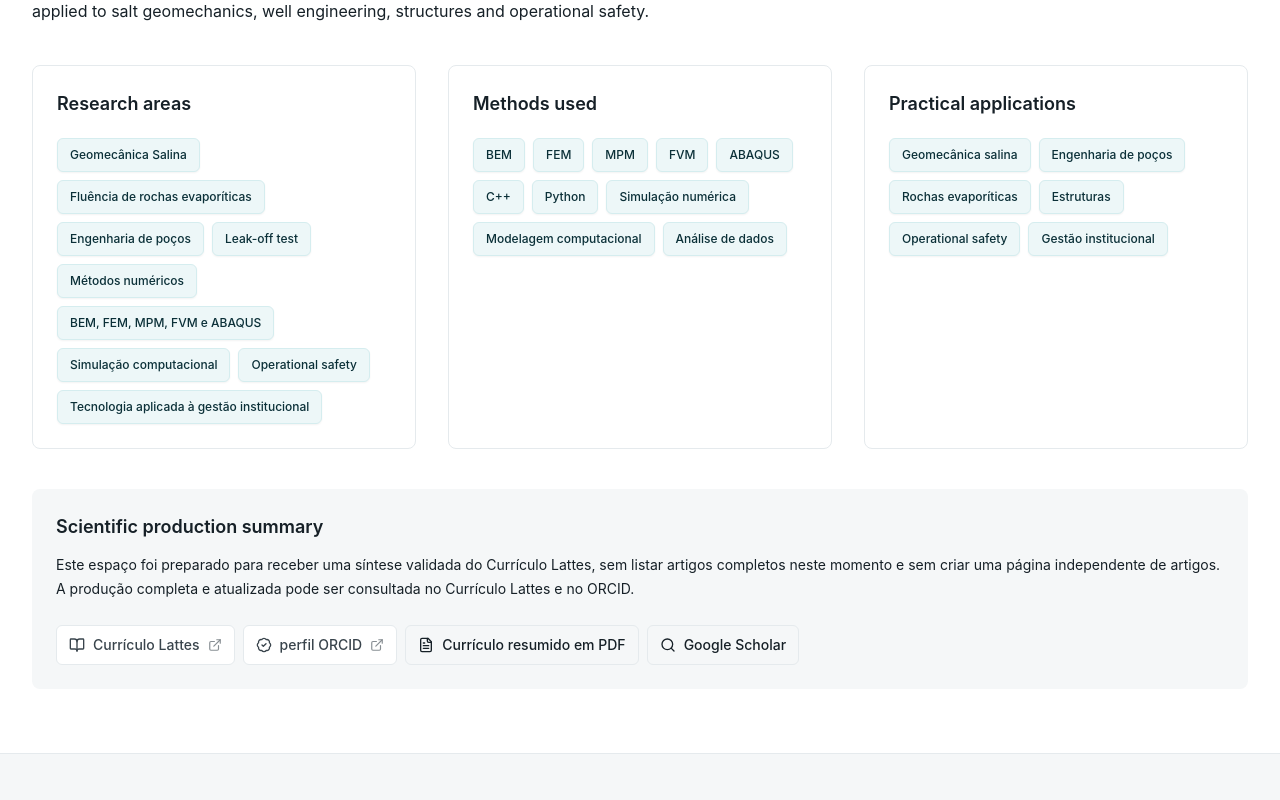
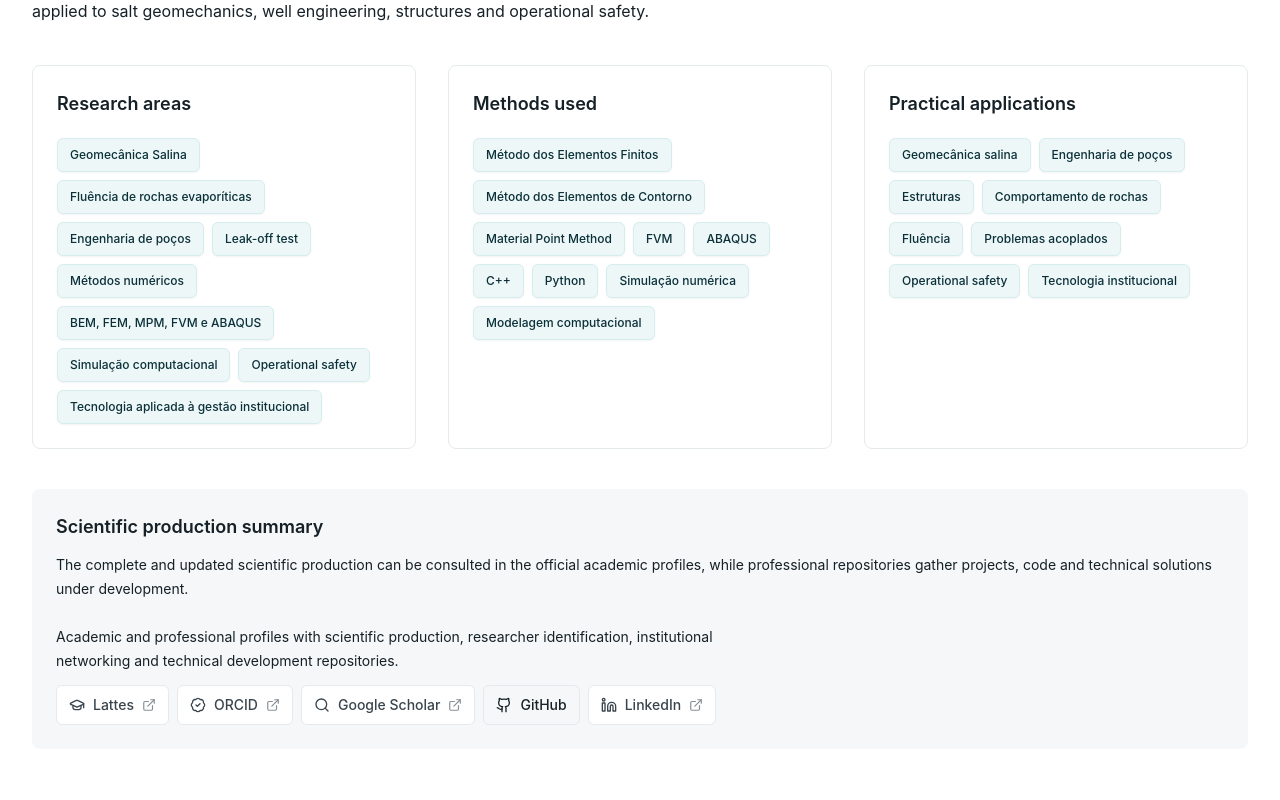
Before and after one commit to Themisson/shieldworks, a Next.js app: page /pesquisa in a window 1280 px wide. Shown: the part 340-1140 px from the top of the page. Built offline with nearby package versions, Linux system fonts and the light colour scheme.

Commit message:
Refine professional links and research content

```diff
--- a/src/app/page.tsx
+++ b/src/app/page.tsx
@@ -1,4 +1,5 @@
 import { ArrowRight, CheckCircle2 } from "lucide-react";
+import { ProfessionalLinks } from "@/components/ProfessionalLinks";
 import { Badge } from "@/components/badge";
 import { ButtonLink } from "@/components/button-link";
 import { ServiceCard, SystemCard } from "@/components/card";
@@ -104,10 +105,10 @@ export default function Home() {
               description="A produção científica envolve geomecânica, engenharia de petróleo, estruturas, segurança operacional e tecnologia aplicada à gestão institucional."
             />
             <div className="mt-8">
-              <ButtonLink href={brand.lattes} variant="secondary">Acessar Currículo Lattes</ButtonLink>
+              <ProfessionalLinks />
             </div>
             <p className="mt-4 text-xs text-graphite-500">
-              Espaços futuros: ORCID, Google Scholar, ResearchGate e currículo resumido em PDF.
+              Produção acadêmica, identificação científica e repositórios profissionais.
             </p>
           </div>
           <div className="flex flex-wrap gap-2">
--- a/src/app/pesquisa/page.tsx
+++ b/src/app/pesquisa/page.tsx
@@ -1,16 +1,36 @@
 import type { Metadata } from "next";
-import { AcademicLinks } from "@/components/academic-links";
+import { ProfessionalLinks } from "@/components/ProfessionalLinks";
 import { Badge } from "@/components/badge";
 import { SectionTitle } from "@/components/section-title";
 import { researchAreas } from "@/data/site";
 
 export const metadata: Metadata = {
-  title: "Pesquisa",
-  description: "Pesquisa aplicada em geomecânica, engenharia de petróleo, estruturas e métodos computacionais."
+  title: "Pesquisa | ShieldWorks",
+  description:
+    "Pesquisa aplicada em geomecânica salina, engenharia de poços, modelagem numérica, ABAQUS, C++, Python, Método dos Elementos Finitos, Método dos Elementos de Contorno e métodos computacionais."
 };
 
-const methods = ["BEM", "FEM", "MPM", "FVM", "ABAQUS", "C++", "Python", "Simulação numérica", "Modelagem computacional", "Análise de dados"];
-const applications = ["Geomecânica salina", "Engenharia de poços", "Rochas evaporíticas", "Estruturas", "Segurança operacional", "Gestão institucional"];
+const methods = [
+  "Método dos Elementos Finitos",
+  "Método dos Elementos de Contorno",
+  "Material Point Method",
+  "FVM",
+  "ABAQUS",
+  "C++",
+  "Python",
+  "Simulação numérica",
+  "Modelagem computacional"
+];
+const applications = [
+  "Geomecânica salina",
+  "Engenharia de poços",
+  "Estruturas",
+  "Comportamento de rochas",
+  "Fluência",
+  "Problemas acoplados",
+  "Segurança operacional",
+  "Tecnologia institucional"
+];
 
 export default function PesquisaPage() {
   return (
@@ -50,12 +70,11 @@ export default function PesquisaPage() {
         <div className="mt-10 rounded-lg bg-graphite-50 p-6">
           <h2 className="text-lg font-semibold text-graphite-900">Produção científica resumida</h2>
           <p className="mt-3 text-sm leading-6 text-graphite-600">
-            Este espaço foi preparado para receber uma síntese validada do Currículo Lattes, sem listar artigos
-            completos neste momento e sem criar uma página independente de artigos. A produção completa e atualizada
-            pode ser consultada no Currículo Lattes e no ORCID.
+            A produção científica completa e atualizada pode ser consultada nos perfis acadêmicos oficiais, enquanto
+            os repositórios profissionais reúnem projetos, códigos e soluções técnicas em desenvolvimento.
           </p>
           <div className="mt-6">
-            <AcademicLinks />
+            <ProfessionalLinks />
           </div>
         </div>
       </div>
--- /dev/null
+++ b/src/components/ProfessionalLinks.tsx
@@ -0,0 +1,77 @@
+import type { LucideIcon } from "lucide-react";
+import { BadgeCheck, ExternalLink, Github, GraduationCap, Linkedin, Search } from "lucide-react";
+import { professionalLinks } from "@/data/site";
+
+const iconMap: Record<string, LucideIcon> = {
+  Lattes: GraduationCap,
+  ORCID: BadgeCheck,
+  "Google Acadêmico": Search,
+  GitHub: Github,
+  LinkedIn: Linkedin
+};
+
+export function ProfessionalLinks({ compact = false }: { compact?: boolean }) {
+  return (
+    <div>
+      {!compact ? (
+        <p className="mb-3 max-w-2xl text-sm leading-6 text-graphite-600">
+          Perfis acadêmicos e profissionais com produção científica, identificação de pesquisador, networking
+          institucional e repositórios de desenvolvimento técnico.
+        </p>
+      ) : null}
+      <nav className="flex flex-wrap gap-2" aria-label="Perfis acadêmicos e profissionais">
+        {professionalLinks.map((link) => {
+          const Icon = iconMap[link.label] || ExternalLink;
+          const isPlaceholder = link.isPlaceholder;
+          const className = `group relative inline-flex min-h-10 items-center gap-2 rounded-md border px-3 py-2 text-sm font-medium transition focus:outline-none focus:ring-4 focus:ring-petroleum-100 ${
+            isPlaceholder
+              ? "cursor-not-allowed border-graphite-100 bg-graphite-50 text-graphite-400"
+              : "border-graphite-100 bg-white text-graphite-700 hover:border-petroleum-100 hover:bg-petroleum-50 hover:text-petroleum-900"
+          }`;
+          const content = (
+            <>
+              <Icon className="h-4 w-4" aria-hidden="true" />
+              {!compact ? <span>{link.label}</span> : null}
+              {!isPlaceholder ? <ExternalLink className="h-3.5 w-3.5 opacity-60" aria-hidden="true" /> : null}
+              <span
+                role="tooltip"
+                className="pointer-events-none absolute left-1/2 top-full z-20 mt-2 hidden max-w-56 -translate-x-1/2 rounded-md bg-graphite-900 px-3 py-2 text-center text-xs font-medium leading-4 text-white shadow-soft group-hover:block group-focus-visible:block"
+              >
+                {link.tooltip}
+              </span>
+            </>
+          );
+
+          if (isPlaceholder) {
+            return (
+              <span
+                key={link.label}
+                className={className}
+                aria-label={`${link.tooltip}. Link aguardando atualização.`}
+                aria-disabled="true"
+                tabIndex={0}
+                title={`${link.tooltip} — aguardando atualização`}
+              >
+                {content}
+              </span>
+            );
+          }
+
+          return (
+            <a
+              key={link.label}
+              href={link.href}
+              className={className}
+              target="_blank"
+              rel="noopener noreferrer"
+              aria-label={link.tooltip}
+              title={link.tooltip}
+            >
+              {content}
+            </a>
+          );
+        })}
+      </nav>
+    </div>
+  );
+}
--- a/src/components/academic-links.tsx
+++ /dev/null
@@ -1,71 +0,0 @@
-import { BadgeCheck, BookOpen, ExternalLink, FileText, Search } from "lucide-react";
-import { brand } from "@/data/site";
-
-const links = [
-  {
-    label: "Acessar Currículo Lattes",
-    href: brand.lattes,
-    icon: BookOpen,
-    active: true
-  },
-  {
-    label: "Acessar perfil ORCID",
-    href: brand.orcid,
-    icon: BadgeCheck,
-    active: true
-  },
-  {
-    label: "Currículo resumido em PDF — em breve",
-    href: brand.resume,
-    icon: FileText,
-    active: false
-  },
-  {
-    label: "Google Scholar — em breve",
-    href: brand.scholar,
-    icon: Search,
-    active: false
-  }
-];
-
-export function AcademicLinks({ compact = false }: { compact?: boolean }) {
-  return (
-    <nav className="flex flex-wrap gap-2" aria-label="Perfis acadêmicos">
-      {links.map((link) => {
-        const Icon = link.icon;
-        const className = `group relative inline-flex min-h-10 items-center gap-2 rounded-md border px-3 py-2 text-sm font-medium transition focus:outline-none focus:ring-4 focus:ring-petroleum-100 ${
-          link.active
-            ? "border-graphite-100 bg-white text-graphite-700 hover:border-petroleum-100 hover:bg-petroleum-50 hover:text-petroleum-900"
-            : "cursor-not-allowed border-graphite-100 bg-graphite-50 text-graphite-400"
-        }`;
-        const content = (
-          <>
-            <Icon className="h-4 w-4" aria-hidden="true" />
-            {!compact ? <span>{link.label.replace("Acessar ", "").replace(" — em breve", "")}</span> : null}
-            {link.active ? <ExternalLink className="h-3.5 w-3.5 opacity-60" aria-hidden="true" /> : null}
-            <span
-              role="tooltip"
-              className="pointer-events-none absolute left-1/2 top-full z-20 mt-2 hidden max-w-56 -translate-x-1/2 rounded-md bg-graphite-900 px-3 py-2 text-center text-xs font-medium leading-4 text-white shadow-soft group-hover:block group-focus-visible:block"
-            >
-              {link.label}
-            </span>
-          </>
-        );
-
-        if (!link.active) {
-          return (
-            <span key={link.label} className={className} aria-disabled="true" tabIndex={0}>
-              {content}
-            </span>
-          );
-        }
-
-        return (
-          <a key={link.label} href={link.href} className={className} target="_blank" rel="noopener noreferrer" aria-label={link.label}>
-            {content}
-          </a>
-        );
-      })}
-    </nav>
-  );
-}
--- a/src/components/footer.tsx
+++ b/src/components/footer.tsx
@@ -1,5 +1,5 @@
 import Link from "next/link";
-import { AcademicLinks } from "@/components/academic-links";
+import { ProfessionalLinks } from "@/components/ProfessionalLinks";
 import { Logo } from "@/components/logo";
 import { brand, navItems } from "@/data/site";
 
@@ -18,7 +18,7 @@ export function Footer() {
             representam, por si, sistemas oficiais de qualquer órgão público.
           </p>
           <div className="mt-5">
-            <AcademicLinks compact />
+            <ProfessionalLinks compact />
           </div>
         </div>
         <div>
--- a/src/data/site.ts
+++ b/src/data/site.ts
@@ -11,6 +11,13 @@ import {
   ShieldCheck
 } from "lucide-react";
 
+export type ProfessionalLink = {
+  label: string;
+  href: string;
+  tooltip: string;
+  isPlaceholder?: boolean;
+};
+
 export const brand = {
   name: "ShieldWorks",
   tagline: "Engenharia, Pesquisa, Segurança e Tecnologia Aplicada",
@@ -19,9 +26,41 @@ export const brand = {
   lattesId: "5757459332162874",
   orcid: "https://orcid.org/0000-0002-1215-3691",
   orcidId: "0000-0002-1215-3691",
-  scholar: "[Inserir Google Scholar]",
-  resume: "[Inserir currículo resumido em PDF]"
+  scholar: "https://scholar.google.com/citations?user=qtuT18cAAAAJ&hl=pt-BR",
+  linkedin: "https://www.linkedin.com/in/themisson-vasconcelos-8a5b05183"
 };
+
+// Substituir pelo usuário real do GitHub quando definido.
+export const githubUrl = "https://github.com/SEU-USUARIO";
+
+export const professionalLinks: ProfessionalLink[] = [
+  {
+    label: "Lattes",
+    href: brand.lattes,
+    tooltip: "Acessar Currículo Lattes"
+  },
+  {
+    label: "ORCID",
+    href: brand.orcid,
+    tooltip: "Acessar perfil ORCID"
+  },
+  {
+    label: "Google Acadêmico",
+    href: brand.scholar,
+    tooltip: "Acessar Google Acadêmico"
+  },
+  {
+    label: "GitHub",
+    href: githubUrl,
+    tooltip: "Acessar GitHub",
+    isPlaceholder: true
+  },
+  {
+    label: "LinkedIn",
+    href: brand.linkedin,
+    tooltip: "Acessar LinkedIn"
+  }
+];
 
 export const navItems = [
   { label: "Início", href: "/" },
--- a/src/i18n/translations.ts
+++ b/src/i18n/translations.ts
@@ -44,7 +44,16 @@ export const translations: Record<string, string> = {
   "Métodos computacionais conectados a problemas reais.": "Computational methods connected to real problems.",
   "A produção científica envolve geomecânica, engenharia de petróleo, estruturas, segurança operacional e tecnologia aplicada à gestão institucional.": "The scientific production involves geomechanics, petroleum engineering, structures, operational safety and technology applied to institutional management.",
   "Acessar Currículo Lattes": "Access Lattes résumé",
-  "Espaços futuros: ORCID, Google Scholar, ResearchGate e currículo resumido em PDF.": "Future spaces: ORCID, Google Scholar, ResearchGate and summarized résumé in PDF.",
+  "Acessar perfil ORCID": "Access ORCID profile",
+  "Acessar Google Acadêmico": "Access Google Scholar",
+  "Acessar GitHub": "Access GitHub",
+  "Acessar LinkedIn": "Access LinkedIn",
+  "Google Acadêmico": "Google Scholar",
+  "LinkedIn": "LinkedIn",
+  "GitHub": "GitHub",
+  "Lattes": "Lattes",
+  "ORCID": "ORCID",
+  "Produção acadêmica, identificação científica e repositórios profissionais.": "Academic production, scientific identification and professional repositories.",
   "Apoio metodológico e produção científica com rigor.": "Methodological support and scientific production with rigor.",
   "Atuação consultiva para estruturar projetos, TCCs, artigos, relatórios técnicos, apresentações e submissão científica.": "Consultative support to structure projects, undergraduate theses, papers, technical reports, presentations and scientific submissions.",
   "Os serviços possuem caráter consultivo, orientativo e revisional, respeitando a autoria, a integridade acadêmica e as normas das instituições de ensino.": "The services are consultative, advisory and review-oriented, respecting authorship, academic integrity and each institution's rules.",
@@ -87,8 +96,8 @@ export const translations: Record<string, string> = {
   "Métodos utilizados": "Methods used",
   "Aplicações práticas": "Practical applications",
   "Produção científica resumida": "Scientific production summary",
-  "Currículo PDF": "PDF résumé",
-  "A produção completa e atualizada pode ser consultada no Currículo Lattes e no ORCID.": "The complete and updated production can be consulted on the Lattes résumé and ORCID.",
+  "A produção científica completa e atualizada pode ser consultada nos perfis acadêmicos oficiais, enquanto os repositórios profissionais reúnem projetos, códigos e soluções técnicas em desenvolvimento.": "The complete and updated scientific production can be consulted in the official academic profiles, while professional repositories gather projects, code and technical solutions under development.",
+  "Perfis acadêmicos e profissionais com produção científica, identificação de pesquisador, networking institucional e repositórios de desenvolvimento técnico.": "Academic and professional profiles with scientific production, researcher identification, institutional networking and technical development repositories.",
 
   "Assessoria Acadêmica e Produção Científica": "Academic Advisory and Scientific Production",
   "Apoio técnico e metodológico para trabalhos acadêmicos e científicos.": "Technical and methodological support for academic and scientific work.",
```
Also changed, not shown: src/app/sobre/page.tsx (+5 -4 lines), src/app/solucoes/page.tsx (+11 -1 lines), 3 other files (tests, documents, lock files or other folders).
